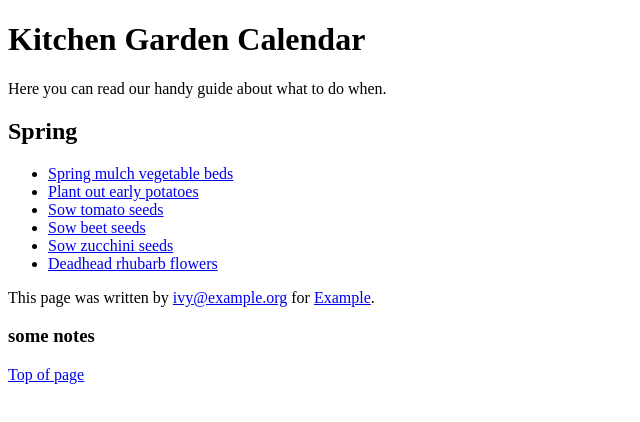
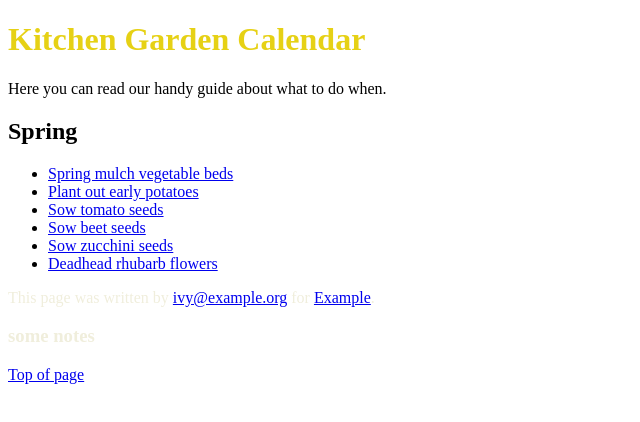
Before and after one commit to mInzamamMalik/Peshawar-Web-Development-class, a plain HTML site: page 2. CSS3/2. css3 selectors/index.html in a window 1280 px wide. Shown: the whole page, without its empty margins (0-640 px from the left). Drawn offline with Linux system fonts and the light colour scheme.

Commit message:
class code

```diff
--- a/2. CSS3/2. css3 selectors/index.html
+++ b/2. CSS3/2. css3 selectors/index.html
@@ -33,8 +33,12 @@
         } */
 
 
-        .Note {
-            Color: Red;
+        .note {
+            color: #F0EEDC;
+        }
+
+        h1 {
+            color: rgb(230, 209, 21);
         }
     </style>
 </head>
```
